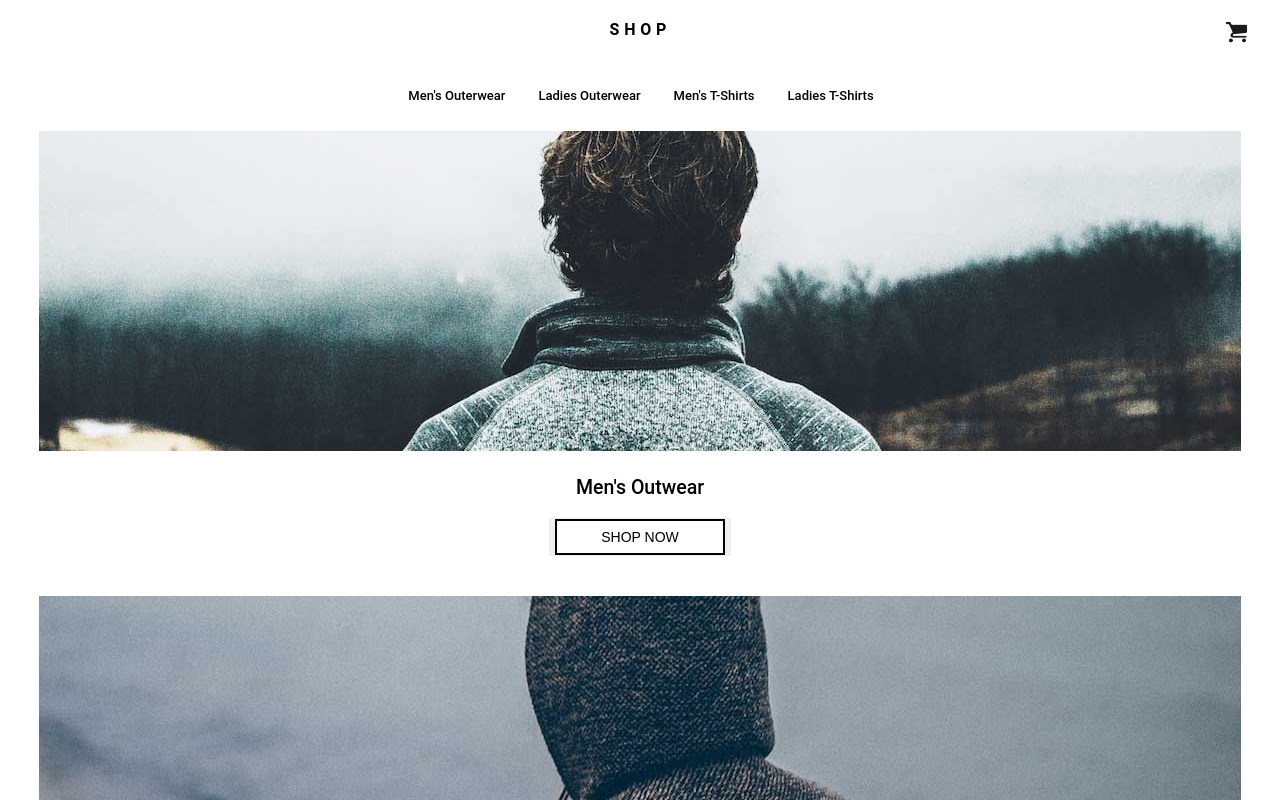
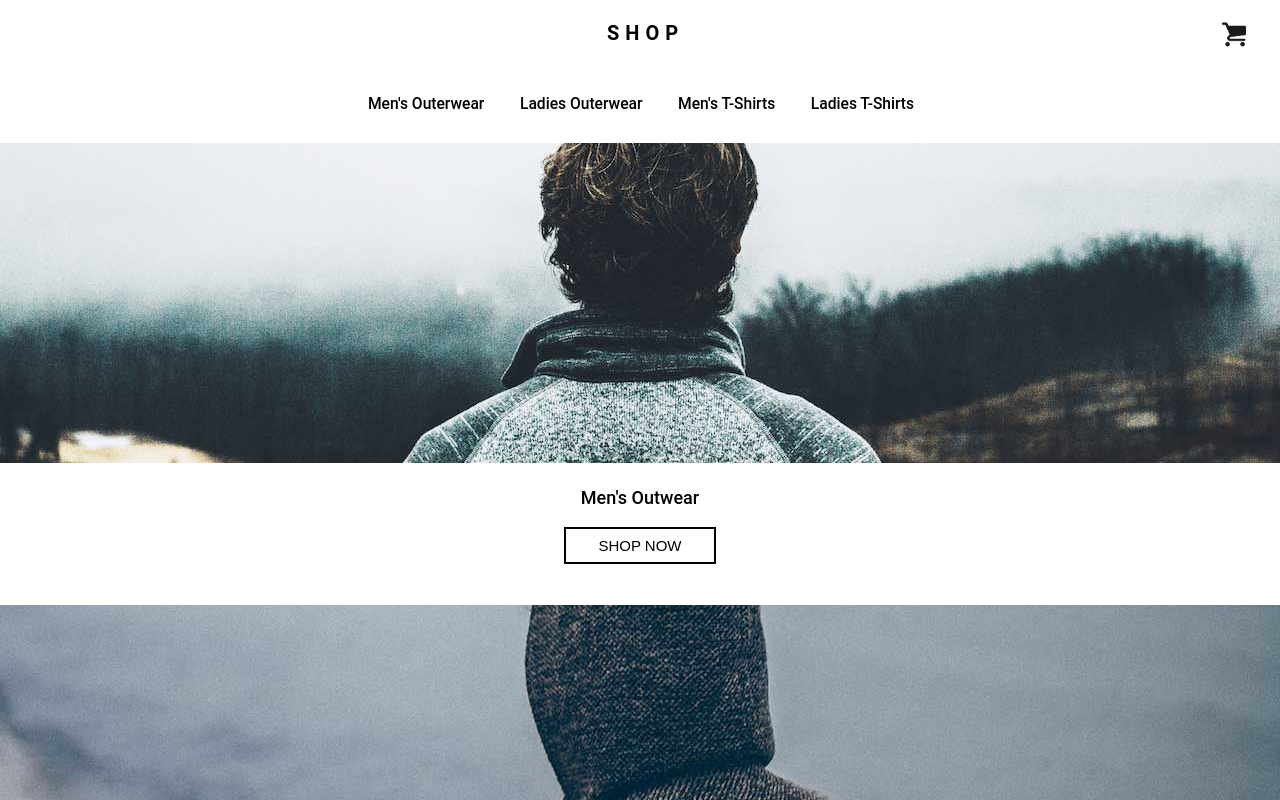
Before and after one commit to Adarshpandey31/React_Website, a React (Create React App) app: page / in a window 1280 px wide. Shown: the top 800 px of the page. Built offline with nearby package versions, Linux system fonts and the light colour scheme.

Commit message:
configured eslint for react fixed the error and fixed the css

```diff
--- a/src/App.jsx
+++ b/src/App.jsx
@@ -1,14 +1,18 @@
+<eslint-disabled />
+
 import React from 'react';
-import {createRoutesFromElements, RouterProvider, BrowserRouter, Routes,  Outlet, Route, errorElement } from 'react-router-dom';
-import HeaderPart from './components/HeaderPart.jsx';
-import Body_Home from './components/Body_Home.jsx';
-import Footer from './components/Footer.jsx';
+// createRoutesFromElements, RouterProvider,errorElement,Outlet,
+import { BrowserRouter, Routes,   Route,  } from 'react-router-dom';
+// import HeaderPart from './components/HeaderPart.jsx';
+// import Body_Home from './components/Body_Home.jsx';
+// import Footer from './components/Footer.jsx';
 import Home from './Pages/Home.jsx';
 import Mens_Outerwear from './Pages/Mens_Outerwear.jsx';
 import Ladies_Outerwear from './Pages/Ladies_Outerwear.jsx';
 import Mens_Tshirts from './Pages/Mens_Tshirts.jsx';
 import Ladies_Tshirts from './Pages/Ladies_Tshirts.jsx';
 
+import './styles/reset.css';
 import './styles/HeaderPart.css';
 import './styles/Footer.css';
 import './styles/Body_Home.css';
@@ -47,7 +51,7 @@ function App() {
   // )
 
 
-};
+}
 
 //another method -1
 
--- a/src/components/Body_Home.jsx
+++ b/src/components/Body_Home.jsx
@@ -10,7 +10,7 @@ function Body_Home() {
     <>
     <div className="box1">
         <img src ={mens_outwear} className="imgg"></img>
-        <h2>Men's Outwear</h2>
+        <h2>Men&apos;s Outwear</h2>
         <button className="shop-btn">
             <a href="/mens_outerwearwear" className="text_btn" aria-label="Men's Outerwear Shop Now">
                 Shop Now
@@ -32,7 +32,7 @@ function Body_Home() {
 
    <div className="box1 box3">
     <img src={mens_tshirts} className="img img3"></img>
-    <h2>Men's T-Shirts</h2>
+    <h2>Men&apos;s T-Shirts</h2>
     <button className="shop-btn">
         <a href="/mens_tshirt" className="text_btn" aria-label="Men's T-Shirts Shop Now">
             Shop Now
--- a/src/components/HeaderPart.jsx
+++ b/src/components/HeaderPart.jsx
@@ -42,20 +42,20 @@ function HeaderPart() {
           <img src={logo_img} alt="" className="logo1" />
         </div>
         <nav className="navbar">
-          <Link to="/mens_outerwear" className="column first">Men's Outerwear</Link>
+          <Link to="/mens_outerwear" className="column first">Men&apos;s Outerwear</Link>
           <Link to="/ladies_outerwear" className="column second">Ladies Outerwear</Link>
-          <Link to="/mens_tshirts" className="column third">Men's T-Shirts</Link>
+          <Link to="/mens_tshirts" className="column third">Men&apos;s T-Shirts</Link>
           <Link to="/ladies_tshirts" className="column fourth">Ladies T-Shirts</Link>
         </nav>
 
         <Link to='#' className="hamburger-icon" onClick={toggleSidebar}>
-          <FaIcons.FaBars />
+          <FaIcons.FaBars className ="ham-icon"/>
         </Link>
       </div>
 
       {sidebarOpen && (
         <div className="sidebar-overlay">
-          <div className="sidebar" useRef={sidebarRef}>
+          <div className="sidebar" > {/***useRed*/}
             <ul className="sidebar-menu">
               <li>
                 <Link to='#' className="Sidebaricon" onClick={toggleSidebar}>
@@ -65,9 +65,9 @@ function HeaderPart() {
               <li>
                 <div className="horizontal-line"></div>
               </li>
-              <li><Link to="/mens_outerwear" className="column first">Men's Outerwear</Link></li>
+              <li><Link to="/mens_outerwear" className="column first">Men&apos;s Outerwear</Link></li>
               <li><Link to="/ladies_outerwear" className="column second">Ladies Outerwear</Link></li>
-              <li><Link to="/mens_tshirts" className="column third">Men's T-Shirts</Link></li>
+              <li><Link to="/mens_tshirts" className="column third">Men&apos;s T-Shirts</Link></li>
               <li><Link to="/ladies_tshirts" className="column fourth">Ladies T-Shirts</Link></li>
             </ul>
           </div>
--- a/src/styles/Body_Home.css
+++ b/src/styles/Body_Home.css
@@ -16,7 +16,7 @@ body {
 }
 
 h2 {
-    font-size: 1.5em;
+    font-size: 18px;
     font-weight: 500;
     margin: 32px 0;
     display: block;
@@ -55,11 +55,11 @@ img {
     box-sizing: border-box;
     border: 2px solid #000;
     background-color: #FFF;
-    font-size: 14px;
+    font-size: 15px;
     font-weight: 500;
     color: var(--app-primary-color);
     margin: 0;
-    padding: 8px 44px;
+    padding: 8px 32px;
     text-align: center;
     text-decoration: none;
     text-transform: uppercase;
@@ -68,16 +68,16 @@ img {
 }
 button{
     border: 0;
+    background:white;
 }
 
-@media (max-width: 1000px){
+@media (min-width: 0px){
 
 
     .box1{
-    width: 100%;
     margin-left: 0 ;
     margin-right: 0 ;
-}
+    }
 
 }
 
--- a/src/styles/HeaderPart.css
+++ b/src/styles/HeaderPart.css
@@ -7,7 +7,7 @@
 
 .title {
   position: absolute;
-  font-size: 16px;
+  font-size: 20px;
   margin-top: 3px;
   font-weight: 600;
   letter-spacing: 0.3em;
@@ -32,14 +32,15 @@
 }
 
 .logo1 {
-  height: 35px;
-  width: 35px;
+  height: 40px;
+  width: 40px;
   pointer-events: auto;
 }
 
 .navbar {
   display: inline-block;
   padding: 9px 1px;
+  font-size: 1.2em;
   /* border: 2px solid black; */
   width: 100%;
   text-align: center;
@@ -60,7 +61,7 @@
   /* border: 2px solid black; */
 }
 
-@media (max-width: 510px) {
+@media (max-width: 640px) {
   .navbar {
     display: none;
     /* Hide the menu items */
@@ -68,6 +69,7 @@
 
   .title {
     position: relative;
+    letter-spacing: 0.2em;
     text-align: center;
     display: inline-block;
     pointer-events: auto;
@@ -88,8 +90,13 @@
     margin-top: 5.5px;
     /* margin-bottom: 3.5px; */
     color: black;
-    width: 20px;
-    height: 8px;
+    /* width: 20px; */
+    /* height: 8px; */
+  }
+
+  .ham-icon{
+    width: 18px;
+    height: 20px;
   }
 
   .topContainer {
@@ -99,16 +106,16 @@
     margin-bottom: 20px;
   }
 
-
-
   .sidebar {
+    font-size: 20px;
     position: fixed;
-    top: 0;
+    top: 0px;
     text-align: left;
     width: 70%;
-    height: 100vh;
+    height: 100%;
+    min-height: 100vh;
     margin: 0;
-    background-color: white;
+    background-color: rgb(255, 255, 255);
     transition: left 0.3s ease;
     z-index: 999;
     overflow-y: auto;
@@ -130,7 +137,8 @@
 
   .sidebar-menu {
     padding: 15px;
-    padding-left: 5px;
+    padding-top: 25px;
+    padding-left: 4px;
     list-style: none;
   }
 
--- /dev/null
+++ b/src/styles/reset.css
@@ -0,0 +1,41 @@
+/* CSS reset */
+body,div,dl,dt,dd,ul,ol,li,h1,h2,h3,h4,h5,h6,pre,form,fieldset,input,textarea,p,blockquote,th,td {
+    margin:0;
+    padding:0;
+}
+html,body {
+    margin:0;
+    padding:0;
+}
+table {
+    border-collapse:collapse;
+    border-spacing:0;
+}
+fieldset,img {
+    border:0;
+}
+input{
+    border:1px solid #b0b0b0;
+    padding:3px 5px 4px;
+    color:#979797;
+    width:190px;
+}
+address,caption,cite,code,dfn,th,var {
+    font-style:normal;
+    font-weight:normal;
+}
+ol,ul {
+    list-style:none;
+}
+caption,th {
+    text-align:left;
+}
+h1,h2,h3,h4,h5,h6 {
+    font-size:100%;
+    font-weight:normal;
+}
+q:before,q:after {
+    content:'';
+}
+abbr,acronym { border:0;
+}
```
Also changed, not shown: package.json (+5 -3 lines), .eslintrc.js, .eslintric.json (added), 1 other file (tests, documents, lock files or other folders).
